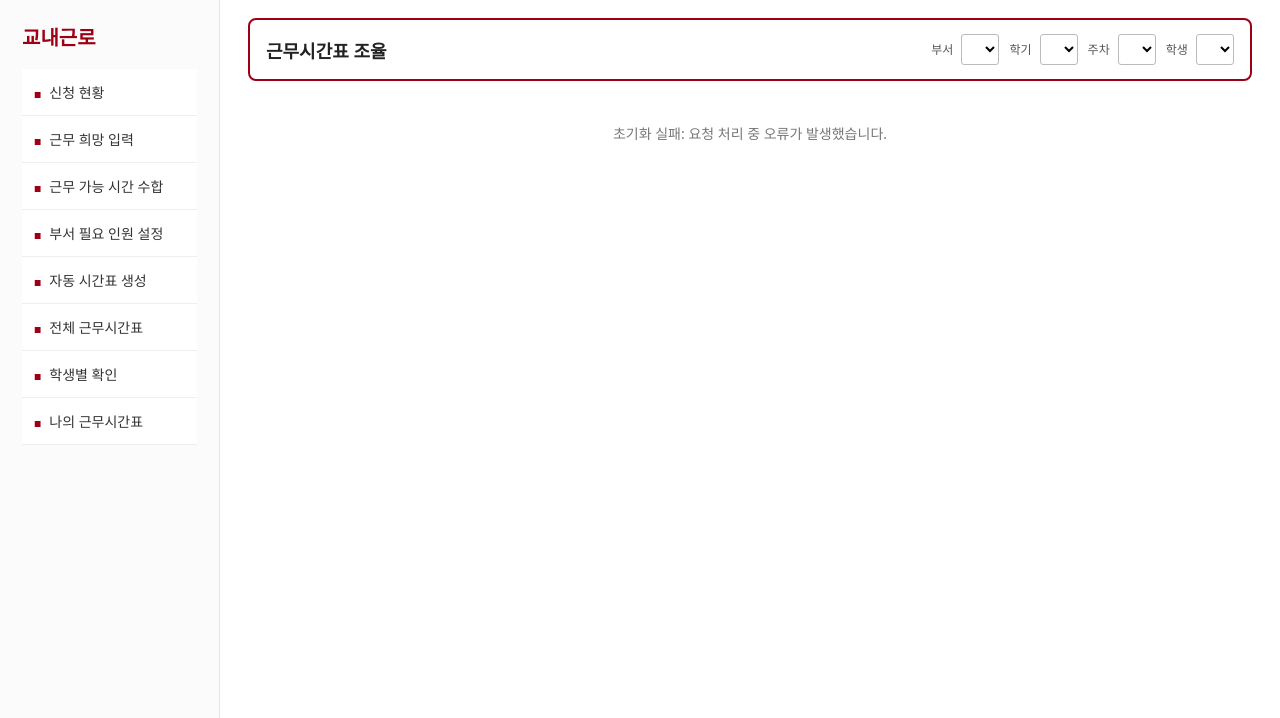
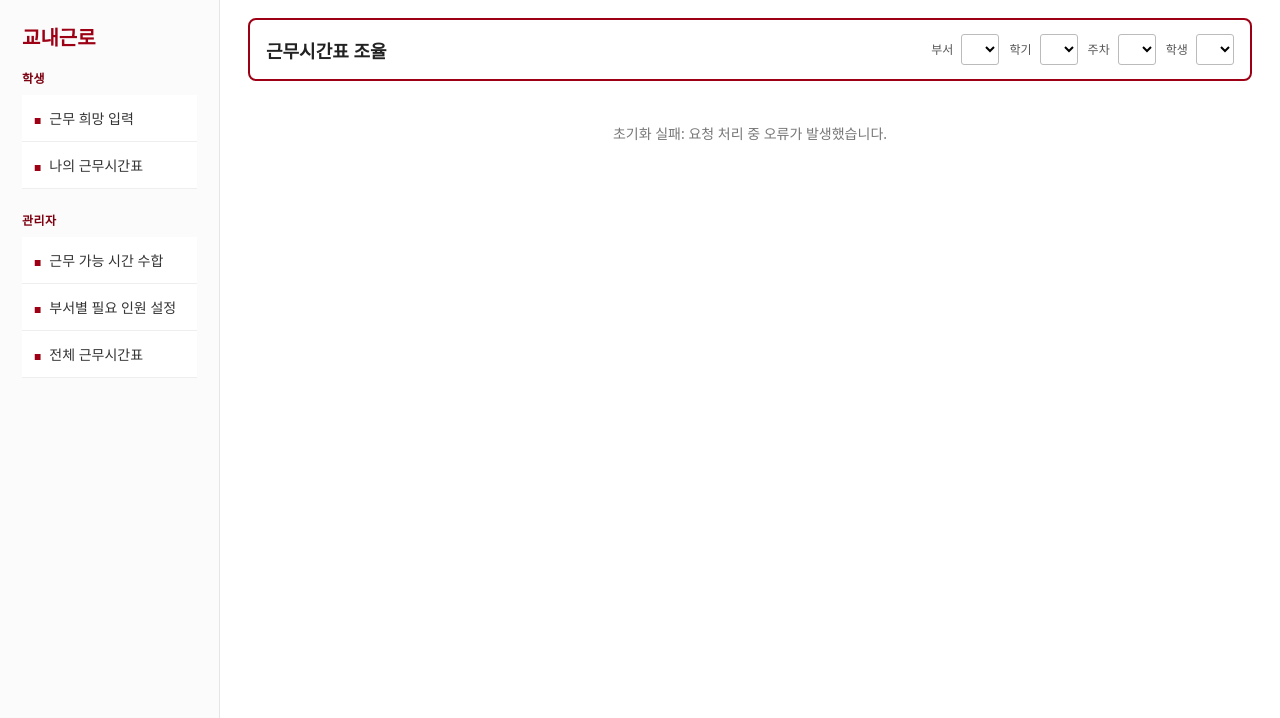
Before and after one commit to neulbokim/mgt4231, a Django app: template templates/index.html in a window 1280 px wide. Shown: the part 82-800 px from the top of the page. Run offline with Django 3.2, Linux system fonts and the light colour scheme; the template is opened without the code that fills it, so the values that code supplies are empty; some libraries are stand-ins or nearby versions; some web fonts are replaced.

Commit message:
feat: 학생/관리자 화면 그룹 재구성

```diff
--- a/static/css/styles.css
+++ b/static/css/styles.css
@@ -17,7 +17,7 @@
 .saint-header{height:82px;border-bottom:1px solid #ddd;display:flex;align-items:center;padding:0 24px;gap:28px;background:#fff}
 .brand{display:flex;align-items:center;gap:10px;width:245px}.brand span{display:block;font-size:11px;color:#333;margin-top:2px}.crest{width:38px;height:46px;background:var(--red);color:white;display:flex;align-items:center;justify-content:center;font-weight:800;border-radius:4px}
 .saint-header nav{display:flex;gap:28px;align-items:center;font-size:16px;font-weight:700;flex:1}.saint-header nav a{color:#333;text-decoration:none}.saint-header nav a.active{color:var(--red)}.userbar{font-size:12px;color:#444;white-space:nowrap}
-.layout{display:grid;grid-template-columns:220px 1fr;min-height:calc(100vh - 82px)}.sidebar{border-right:1px solid #e5e5e5;padding:22px;background:#fbfbfb}.sidebar h2{color:var(--red);font-size:20px;margin:0 0 18px}.sidebar button{display:block;width:100%;text-align:left;border:0;background:white;border-bottom:1px solid #eee;padding:13px 12px;cursor:pointer;color:#333}.sidebar button::before{content:'■';color:var(--red);font-size:8px;margin-right:8px}.sidebar button.active{background:#fff5f5;color:var(--red);font-weight:700;border-left:4px solid var(--red)}
+.layout{display:grid;grid-template-columns:220px 1fr;min-height:calc(100vh - 82px)}.sidebar{border-right:1px solid #e5e5e5;padding:22px;background:#fbfbfb}.sidebar h2{color:var(--red);font-size:20px;margin:0 0 18px}.sidebar-group{margin-bottom:22px}.sidebar-group-title{font-size:12px;font-weight:800;letter-spacing:.04em;color:#7d0010;margin:0 0 8px}.sidebar button{display:block;width:100%;text-align:left;border:0;background:white;border-bottom:1px solid #eee;padding:13px 12px;cursor:pointer;color:#333}.sidebar button::before{content:'■';color:var(--red);font-size:8px;margin-right:8px}.sidebar button.active{background:#fff5f5;color:var(--red);font-weight:700;border-left:4px solid var(--red)}
 .content{padding:18px 28px 40px;overflow:auto}.page-title{border:2px solid var(--red);border-radius:8px;padding:14px 16px;margin-bottom:12px;display:flex;align-items:center;justify-content:space-between;gap:12px}.page-title h1{font-size:18px;margin:0}.filters{display:flex;gap:10px;flex-wrap:wrap;align-items:center}.filters label{font-size:12px;color:#555}.filters select{margin-left:5px;padding:5px 8px;border:1px solid #bbb;border-radius:3px;background:white}
 .panel{border:1px solid #ddd;border-radius:8px;background:white;margin-bottom:14px}.panel h2{font-size:16px;border-bottom:1px solid var(--line);background:#fff;padding:12px 14px;margin:0;color:#333}.panel-body{padding:14px}.toolbar{display:flex;gap:8px;align-items:center;flex-wrap:wrap;margin-bottom:12px}.btn{border:1px solid #bbb;background:#fff;padding:7px 12px;border-radius:3px;cursor:pointer}.btn.primary{background:var(--red);color:white;border-color:var(--red)}.btn.danger{background:#333;color:white}.btn:hover{filter:brightness(.97)}
 .message{padding:10px 12px;border:1px solid #d0d0d0;background:#f7f7f7;margin-bottom:12px;border-radius:4px}.hidden{display:none!important}.stats{display:grid;grid-template-columns:repeat(4,minmax(120px,1fr));gap:10px}.stat{border:1px solid #eee;background:var(--soft);padding:14px;border-radius:6px}.stat strong{display:block;font-size:22px;color:var(--red);margin-top:6px}.legend{display:flex;gap:10px;flex-wrap:wrap}.badge{padding:4px 8px;border-radius:12px;font-size:12px;border:1px solid rgba(0,0,0,.08)}.AVAILABLE{background:var(--blue)}.CLASS{background:var(--pink)}.MEAL{background:var(--yellow)}.ETC{background:var(--gray)}.PREFERRED{background:var(--green)}.ASSIGNED{background:#8fd3ad!important;font-weight:700}.UNFILLED{background:#fff000!important;color:#111;font-weight:800}.muted{color:var(--muted);font-size:12px}
--- a/static/js/app.js
+++ b/static/js/app.js
@@ -1,5 +1,5 @@
 const STATE = {
-  route: 'status',
+  route: 'summary',
   departments: [], terms: [], students: [], slots: [], days: [], statuses: [],
 };
 const statusOrder = ['AVAILABLE', 'CLASS', 'MEAL', 'ETC', 'PREFERRED'];
@@ -42,6 +42,29 @@
   }
   return slot.label;
 }
+function normalizeRoute(route){
+  const aliases = {status:'summary', generate:'schedule', 'student-slots':'my-schedule'};
+  return aliases[route] || route;
+}
+function renderOverviewPanel(){
+  const students = departmentStudents();
+  return `<div class="panel"><h2>근무시간표 조율 현황</h2><div class="panel-body">
+    <div class="stats">
+      <div class="stat">선발 학생 수<strong>${students.length}</strong></div>
+      <div class="stat">입력 대상 주차<strong>${selectedWeekNo()}주차</strong></div>
+      <div class="stat">현재 단계<strong>작성 중</strong></div>
+      <div class="stat">부서<strong>${escapeHtml(STATE.departments.find(d=>d.id===selectedDepartmentId())?.name)}</strong></div>
+    </div>
+    <p class="muted">학생은 근무 희망 시간을 입력하고, 관리자는 가능 시간 수합 → 필요 인원 설정 → 자동 시간표 생성 → 확정 순서로 진행합니다.</p>
+  </div></div>
+  <div class="panel"><h2>업무 흐름</h2><div class="panel-body list">
+    1. 학생별 근무 가능/수업/식사/기타 시간 입력<br>
+    2. 관리자가 학생별 가능 시간 자동 수합 확인<br>
+    3. 부서별 요일·시간대 필요 인원 설정<br>
+    4. 제약조건 기반 자동 시간표 생성<br>
+    5. 전체 근무시간표 확인 및 확정
+  </div></div>`;
+}
 
 function tableShell(inner){ return `<div class="table-wrap"><table class="schedule-table">${inner}</table></div>`; }
 function headerRow(){ return `<tr><th class="time">시간대</th>${STATE.days.map(d=>`<th>${d.label}</th>`).join('')}</tr>`; }
@@ -54,8 +77,8 @@
   fillSelects();
   bindNavigation();
   refreshUserBar();
-  window.addEventListener('hashchange', () => navigate(location.hash.replace('#','') || 'status'));
-  navigate(location.hash.replace('#','') || 'status');
+  window.addEventListener('hashchange', () => navigate(location.hash.replace('#','') || 'summary'));
+  navigate(location.hash.replace('#','') || 'summary');
 }
 
 function fillSelects(){
@@ -75,31 +98,14 @@
 function bindNavigation(){
   document.querySelectorAll('.sidebar button').forEach(btn => btn.addEventListener('click', () => { location.hash = btn.dataset.route; }));
 }
-function navigate(route){ STATE.route = route; document.querySelectorAll('.sidebar button').forEach(b=>b.classList.toggle('active', b.dataset.route===route)); render(); }
+function navigate(route){
+  STATE.route = normalizeRoute(route);
+  document.querySelectorAll('.sidebar button').forEach(b=>b.classList.toggle('active', b.dataset.route===STATE.route));
+  render();
+}
 function render(){
-  const map = {status:renderStatus, availability:renderAvailability, summary:renderSummary, requirements:renderRequirements, generate:renderGenerate, schedule:renderSchedule, 'student-slots':renderStudentSlots, 'my-schedule':renderMySchedule};
-  (map[STATE.route] || renderStatus)();
-}
-
-function renderStatus(){
-  setTitle('신청 현황');
-  const students = departmentStudents();
-  view().innerHTML = `<div class="panel"><h2>근무시간표 조율 현황</h2><div class="panel-body">
-    <div class="stats">
-      <div class="stat">선발 학생 수<strong>${students.length}</strong></div>
-      <div class="stat">입력 대상 주차<strong>${selectedWeekNo()}주차</strong></div>
-      <div class="stat">현재 단계<strong>작성 중</strong></div>
-      <div class="stat">부서<strong>${escapeHtml(STATE.departments.find(d=>d.id===selectedDepartmentId())?.name)}</strong></div>
-    </div>
-    <p class="muted">학생은 근무 희망 시간을 입력하고, 직원은 가능 시간 수합 → 필요 인원 설정 → 자동 시간표 생성 → 확정 순서로 진행합니다.</p>
-  </div></div>
-  <div class="panel"><h2>업무 흐름</h2><div class="panel-body list">
-    1. 학생별 근무 가능/수업/식사/기타 시간 입력<br>
-    2. 직원이 학생별 가능 시간 자동 수합 확인<br>
-    3. 부서별 요일·시간대 필요 인원 설정<br>
-    4. 제약조건 기반 자동 시간표 생성<br>
-    5. 학생별 배정 슬롯 하이라이트 확인 및 시간표 확정
-  </div></div>`;
+  const map = {availability:renderAvailability, summary:renderSummary, requirements:renderRequirements, schedule:renderSchedule, 'my-schedule':renderMySchedule};
+  (map[STATE.route] || renderSummary)();
 }
 
 async function renderAvailability(){
@@ -152,7 +158,8 @@
     }
     body += `</tr>`;
   }
-  view().innerHTML = `<div class="panel"><h2>입력 현황</h2><div class="panel-body two-col">
+  view().innerHTML = `${renderOverviewPanel()}
+  <div class="panel"><h2>입력 현황</h2><div class="panel-body two-col">
     <div>제출 완료 <strong>${submitted.length}</strong>명<br><span class="muted">${submitted.map(s=>s.name).join(', ') || '-'}</span></div>
     <div>미제출 <strong>${notSubmitted.length}</strong>명<br><span class="muted">${notSubmitted.map(s=>s.name).join(', ') || '-'}</span></div>
   </div></div>
@@ -160,7 +167,7 @@
 }
 
 async function renderRequirements(){
-  setTitle('부서 필요 인원 설정');
+  setTitle('부서별 필요 인원 설정');
   const data = await API.getRequirements(selectedDepartmentId(), selectedTermId(), selectedWeekNo());
   const values = {}; data.items.forEach(i => values[key(i.day, i.slotId)] = i);
   let body = headerRow();
@@ -200,9 +207,9 @@
   });
 }
 
-function renderGenerate(){
-  setTitle('근무시간표 자동 생성');
-  view().innerHTML = `<div class="panel"><h2>자동 생성 조건</h2><div class="panel-body list">
+async function renderSchedule(generationResult = null){
+  setTitle('전체 근무시간표');
+  let generatePanel = `<div class="panel"><h2>자동 시간표 생성</h2><div class="panel-body list">
     <label><input type="checkbox" checked disabled> 주당 최대 14시간 이하</label><br>
     <label><input type="checkbox" checked disabled> 하루 8시간 미만</label><br>
     <label><input type="checkbox" checked disabled> 수업/기타 시간 배정 금지</label><br>
@@ -210,24 +217,17 @@
     <label><input type="checkbox" checked disabled> 부서 필요 인원 최소 1명, 권장 2명 반영</label><br>
     <label><input type="checkbox" checked disabled> 학생별 근무시간 균형 고려</label><br><br>
     <button class="btn primary" id="runGenerate">자동 시간표 생성</button>
-  </div></div><div id="generateResult"></div>`;
-  $('#runGenerate').addEventListener('click', async () => {
-    const res = await API.generateSchedule(selectedDepartmentId(), selectedTermId(), selectedWeekNo());
-    const r = res.result;
-    $('#generateResult').innerHTML = `<div class="panel"><h2>생성 결과</h2><div class="panel-body stats">
-      <div class="stat">필수 충원율<strong>${r.fill_rate}%</strong></div>
-      <div class="stat">필수 슬롯<strong>${r.required_total}</strong></div>
-      <div class="stat">필수 배정<strong>${r.filled_total}</strong></div>
-      <div class="stat">미충원<strong>${r.unfilled_count}</strong></div>
-      <div class="stat">권장 충원율<strong>${r.preferred_fill_rate}%</strong></div>
-      <div class="stat">추가 배정<strong>${r.extra_assigned_count}</strong></div>
+  </div></div>`;
+  if(generationResult){
+    generatePanel += `<div class="panel"><h2>생성 결과</h2><div class="panel-body stats">
+      <div class="stat">필수 충원율<strong>${generationResult.fill_rate}%</strong></div>
+      <div class="stat">필수 슬롯<strong>${generationResult.required_total}</strong></div>
+      <div class="stat">필수 배정<strong>${generationResult.filled_total}</strong></div>
+      <div class="stat">미충원<strong>${generationResult.unfilled_count}</strong></div>
+      <div class="stat">권장 충원율<strong>${generationResult.preferred_fill_rate}%</strong></div>
+      <div class="stat">추가 배정<strong>${generationResult.extra_assigned_count}</strong></div>
     </div></div>`;
-    showMessage('근무시간표가 자동 생성되었습니다.');
-  });
-}
-
-async function renderSchedule(){
-  setTitle('전체 근무시간표');
+  }
   const data = await API.getSchedule(selectedDepartmentId(), selectedTermId(), selectedWeekNo());
   const grouped = {};
   data.items.forEach(a => { if(!grouped[key(a.day, a.slotId)]) grouped[key(a.day, a.slotId)] = []; grouped[key(a.day, a.slotId)].push(a); });
@@ -247,42 +247,19 @@
   }
   const hours = data.summary.studentHours || {};
   const hoursHtml = Object.entries(hours).map(([name,h])=>`${escapeHtml(name)} ${h}h`).join(' / ') || '-';
-  view().innerHTML = `<div class="panel"><h2>전체 근무시간표</h2><div class="panel-body">
+  view().innerHTML = `${generatePanel}
+  <div class="panel"><h2>전체 근무시간표</h2><div class="panel-body">
     <div class="toolbar"><button class="btn" id="downloadCsv">CSV 다운로드</button><button class="btn primary" id="confirmSchedule">시간표 확정</button></div>
     ${tableShell(body)}
     <p><strong>학생별 근무시간 합계</strong><br>${hoursHtml}</p>
   </div></div>`;
+  $('#runGenerate').addEventListener('click', async () => {
+    const res = await API.generateSchedule(selectedDepartmentId(), selectedTermId(), selectedWeekNo());
+    showMessage('근무시간표가 자동 생성되었습니다.');
+    renderSchedule(res.result);
+  });
   $('#confirmSchedule').addEventListener('click', async () => { await API.confirmSchedule(selectedDepartmentId(), selectedTermId(), selectedWeekNo()); showMessage('시간표가 확정되었습니다.'); renderSchedule(); });
   $('#downloadCsv').addEventListener('click', () => downloadCsv('schedule.csv', data.items.map(a=>({day:a.day, slot:a.slotLabel, student:a.studentName, status:a.status}))));
-}
-
-async function renderStudentSlots(){
-  setTitle('학생별 근무 슬롯 확인');
-  const studentId = selectedStudentId();
-  const student = STATE.students.find(s=>s.id===studentId);
-  const data = await API.getSchedule(selectedDepartmentId(), selectedTermId(), selectedWeekNo());
-  const grouped = {}; data.items.forEach(a => { if(!grouped[key(a.day, a.slotId)]) grouped[key(a.day, a.slotId)] = []; grouped[key(a.day, a.slotId)].push(a); });
-  const mine = data.items.filter(a=>a.studentId===studentId);
-  let body = headerRow();
-  for(const slot of STATE.slots){
-    body += `<tr><td class="time">${escapeHtml(slotDisplayLabel(slot))}</td>`;
-    for(const day of STATE.days){
-      if(!slotActiveOnDay(slot, day.key)){
-        body += `<td class="dim inactive">-</td>`;
-        continue;
-      }
-      const items = grouped[key(day.key, slot.id)] || [];
-      const hit = items.some(a=>a.studentId===studentId);
-      body += `<td class="${hit?'highlight':'dim'}">${hit ? '근무' : ''}</td>`;
-    }
-    body += `</tr>`;
-  }
-  const total = mine.reduce((sum,a)=>sum + (STATE.slots.find(s=>s.id===a.slotId)?.durationHours || 0), 0);
-  view().innerHTML = `<div class="panel"><h2>${escapeHtml(student?.name)} 학생 배정 슬롯</h2><div class="panel-body">
-    <div class="toolbar"><span class="badge ASSIGNED">배정 슬롯</span><strong>주간 총 근무시간: ${total}h</strong><button class="btn right" id="downloadMine">개인 CSV 다운로드</button></div>
-    ${tableShell(body)}
-  </div></div>`;
-  $('#downloadMine').addEventListener('click', () => downloadCsv(`${student.name}_schedule.csv`, mine.map(a=>({day:a.day, slot:a.slotLabel, student:a.studentName, status:a.status}))));
 }
 
 async function renderMySchedule(){
@@ -291,14 +268,34 @@
   const student = STATE.students.find(s=>s.id===studentId);
   const dep = STATE.departments.find(d=>d.id===selectedDepartmentId());
   const data = await API.getSchedule(selectedDepartmentId(), selectedTermId(), selectedWeekNo());
+  const grouped = {}; data.items.forEach(a => { if(!grouped[key(a.day, a.slotId)]) grouped[key(a.day, a.slotId)] = []; grouped[key(a.day, a.slotId)].push(a); });
   const mine = data.items.filter(a=>a.studentId===studentId);
+  let gridBody = headerRow();
+  for(const slot of STATE.slots){
+    gridBody += `<tr><td class="time">${escapeHtml(slotDisplayLabel(slot))}</td>`;
+    for(const day of STATE.days){
+      if(!slotActiveOnDay(slot, day.key)){
+        gridBody += `<td class="dim inactive">-</td>`;
+        continue;
+      }
+      const items = grouped[key(day.key, slot.id)] || [];
+      const hit = items.some(a=>a.studentId===studentId);
+      gridBody += `<td class="${hit?'highlight':'dim'}">${hit ? '근무' : ''}</td>`;
+    }
+    gridBody += `</tr>`;
+  }
+  const total = mine.reduce((sum,a)=>sum + (STATE.slots.find(s=>s.id===a.slotId)?.durationHours || 0), 0);
   const rows = mine.map(a=>`<tr><td>${a.day}</td><td>${a.slotLabel}</td><td>${escapeHtml(dep?.location || '-')}</td><td>${a.status}</td></tr>`).join('');
-  const total = mine.reduce((sum,a)=>sum + (STATE.slots.find(s=>s.id===a.slotId)?.durationHours || 0), 0);
-  view().innerHTML = `<div class="panel"><h2>나의 근무시간표</h2><div class="panel-body">
+  view().innerHTML = `<div class="panel"><h2>${escapeHtml(student?.name)} 학생 근무 개요</h2><div class="panel-body">
     <p><strong>이름:</strong> ${escapeHtml(student?.name)} &nbsp; <strong>부서:</strong> ${escapeHtml(dep?.name)} &nbsp; <strong>이번 주 근무시간:</strong> ${total}h</p>
+    <div class="toolbar"><span class="badge ASSIGNED">배정 슬롯</span><button class="btn right" id="downloadMine">개인 CSV 다운로드</button></div>
+    ${tableShell(gridBody)}
+  </div></div>
+  <div class="panel"><h2>근무 내역</h2><div class="panel-body">
     <div class="table-wrap"><table class="schedule-table"><tr><th>요일</th><th>시간</th><th>근무 장소</th><th>상태</th></tr>${rows || '<tr><td colspan="4" class="empty">배정된 근무가 없습니다.</td></tr>'}</table></div>
     <br><button class="btn">Google Calendar에 추가</button> <button class="btn">대타 요청</button>
   </div></div>`;
+  $('#downloadMine').addEventListener('click', () => downloadCsv(`${student.name}_schedule.csv`, mine.map(a=>({day:a.day, slot:a.slotLabel, student:a.studentName, status:a.status}))));
 }
 
 function downloadCsv(filename, rows){
--- a/templates/index.html
+++ b/templates/index.html
@@ -23,14 +23,17 @@
   <main class="layout">
     <aside class="sidebar">
       <h2>교내근로</h2>
-      <button data-route="status">신청 현황</button>
-      <button data-route="availability">근무 희망 입력</button>
-      <button data-route="summary">근무 가능 시간 수합</button>
-      <button data-route="requirements">부서 필요 인원 설정</button>
-      <button data-route="generate">자동 시간표 생성</button>
-      <button data-route="schedule">전체 근무시간표</button>
-      <button data-route="student-slots">학생별 확인</button>
-      <button data-route="my-schedule">나의 근무시간표</button>
+      <div class="sidebar-group">
+        <div class="sidebar-group-title">학생</div>
+        <button data-route="availability">근무 희망 입력</button>
+        <button data-route="my-schedule">나의 근무시간표</button>
+      </div>
+      <div class="sidebar-group">
+        <div class="sidebar-group-title">관리자</div>
+        <button data-route="summary">근무 가능 시간 수합</button>
+        <button data-route="requirements">부서별 필요 인원 설정</button>
+        <button data-route="schedule">전체 근무시간표</button>
+      </div>
     </aside>
 
     <section class="content">
```
Also changed, not shown: README.md.
